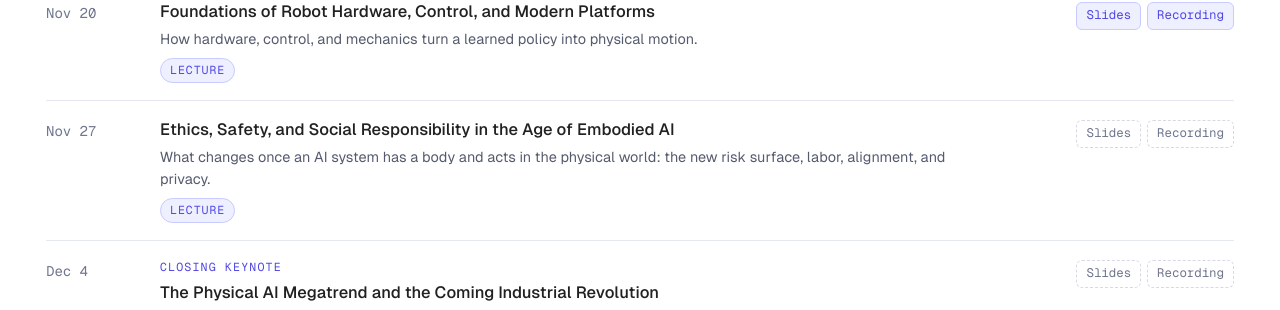
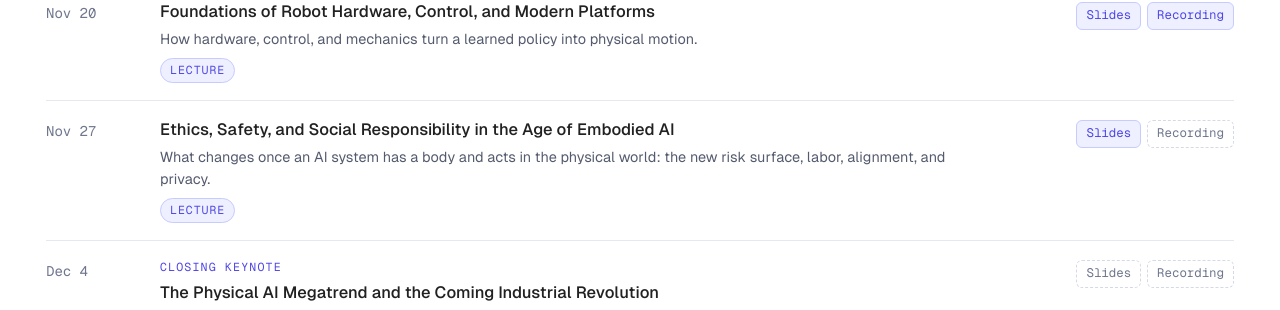
Before and after one commit to alohays/alohays.github.io, an MkDocs documentation site: the page built from docs/teaching/dgist-hss118-2026f/index.md, in a window 1280 px wide and 900 px high, scrolled down 2177 px. Shown: the part 140-450 px from the top of the window. Built offline with MkDocs 1.6.1 and Material for MkDocs 9.7.7, drawn with Linux system fonts in a browser that asks for light colours; comment, search, counter and statistics services are not loaded.

Commit message:
docs(dgist-hss118): link the November 27 lecture slides
Co-Authored-By: Claude Fable 5.2 <noreply@anthropic.com>

```diff
--- a/docs/teaching/dgist-hss118-2026f/index.md
+++ b/docs/teaching/dgist-hss118-2026f/index.md
@@ -184,7 +184,7 @@ hide:
       <span class="yl-sess-tag yl-sess-tag--mine">Lecture</span>
     </span>
     <span class="yl-sess-mat">
-      <span class="yl-mat">Slides</span>
+      <a class="yl-mat" href="https://alohays.github.io/paper2pr/slides/lectures/dgist-2026f-w14.html">Slides</a>
       <span class="yl-mat">Recording</span>
     </span>
   </div>
```
Also changed, not shown: docs/teaching/dgist-hss118-2026f/ko/index.md (+1 -1 lines).
